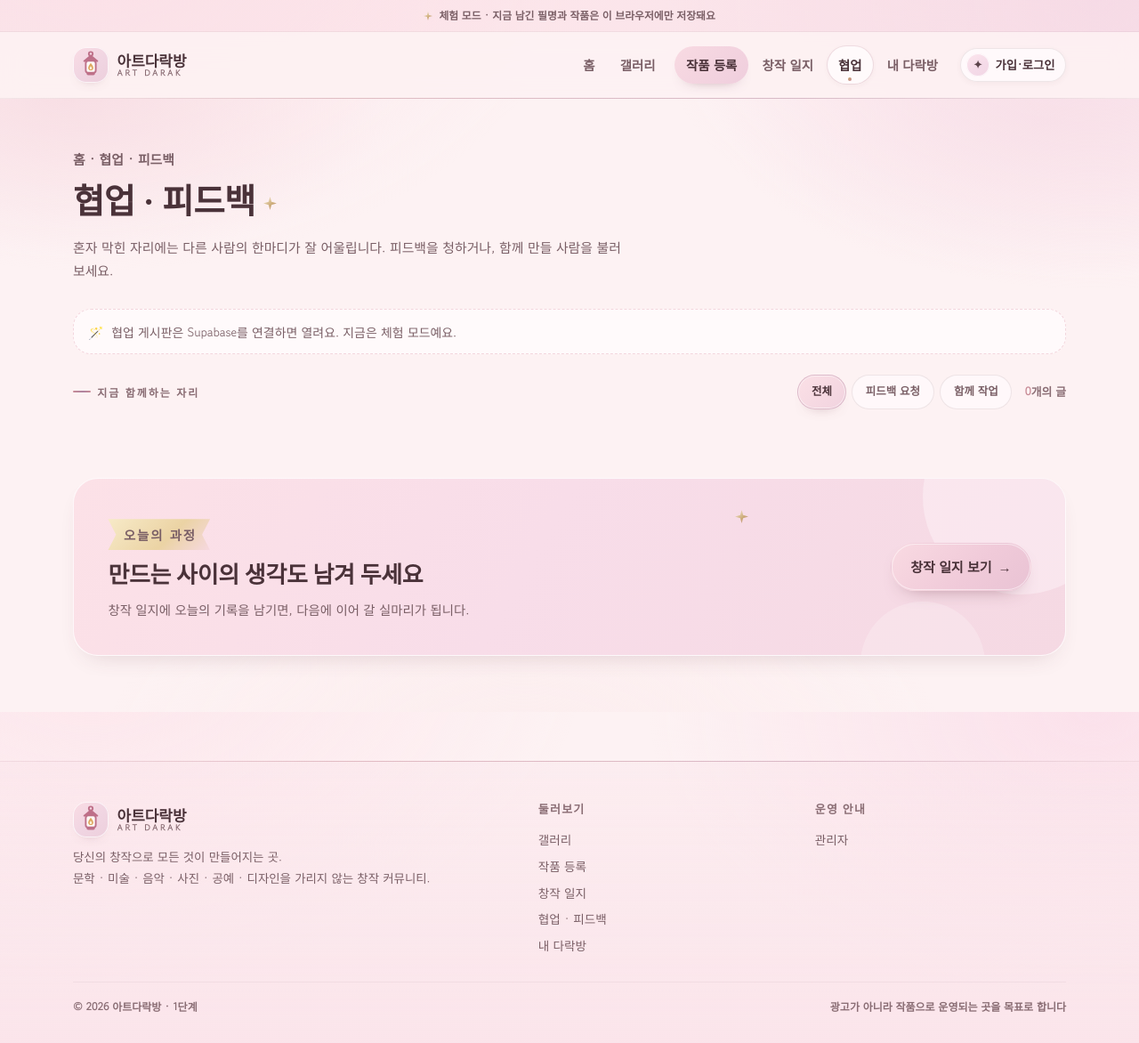
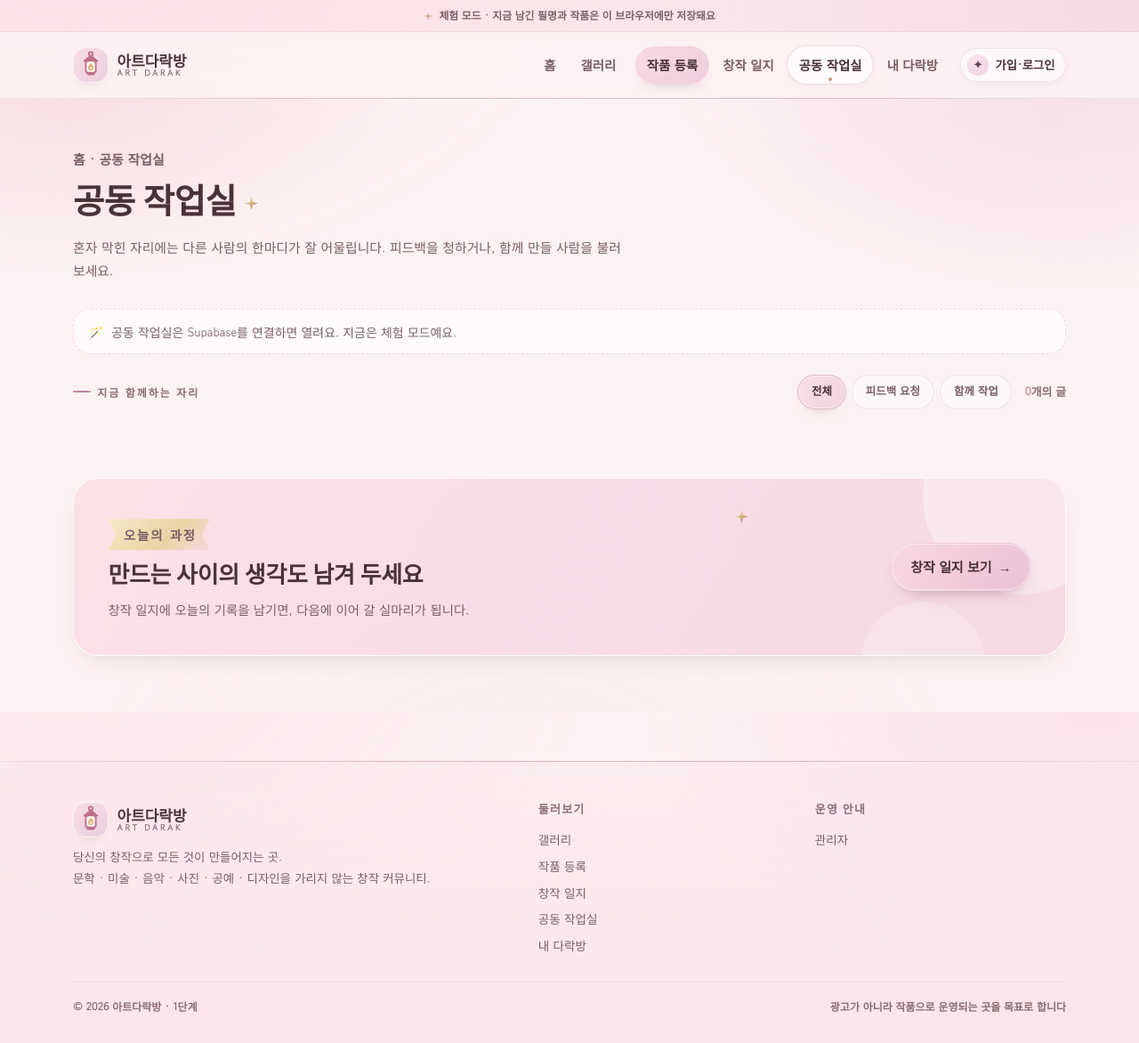
Before and after one commit to daseul-life/art-darak, a plain HTML site: page cowork.html in a window 1280 px wide. Shown: the whole page at 89% size. Drawn offline with Linux system fonts and the light colour scheme; a script that the page names is missing; a web font is replaced by a local one.

Commit message:
메뉴·페이지 이름 '협업'을 '공동 작업실'로 변경

```diff
--- a/assets/stages.js
+++ b/assets/stages.js
@@ -1,5 +1,5 @@
 /* ============================================================
-   아트다락방 — 창작 일지(journal.html) · 협업·피드백(cowork.html)
+   아트다락방 — 창작 일지(journal.html) · 공동 작업실(cowork.html)
    ------------------------------------------------------------
    · 필명 가입·작품 등록 뒤에 이어지는 3~4단계 화면입니다.
    · Supabase 표(public.journals / cowork_posts / cowork_replies)가
@@ -372,7 +372,7 @@
   }
 
   /* ============================================================
-     2) 협업 · 피드백
+     2) 공동 작업실
      ============================================================ */
   var Cowork = {
     list: async function () {
@@ -497,7 +497,7 @@
     await whenReady();
 
     if (Store.mode !== 'cloud' || !db()) {
-      showNotice(setup, '협업 게시판은 Supabase를 연결하면 열려요. 지금은 체험 모드예요.');
+      showNotice(setup, '공동 작업실은 Supabase를 연결하면 열려요. 지금은 체험 모드예요.');
       hide(gate); hide(form); hide(empty);
       return;
     }
--- a/cowork.html
+++ b/cowork.html
@@ -3,7 +3,7 @@
 <head>
 <meta charset="utf-8">
 <meta name="viewport" content="width=device-width, initial-scale=1">
-<title>협업 · 피드백 · 아트다락방</title>
+<title>공동 작업실 · 아트다락방</title>
 <meta name="description" content="미완성 작품에 피드백을 청하고, 함께 작업할 창작자를 모집하는 자리. 분야와 모집 상태를 적어 글을 올리고 댓글로 참여 의사를 남겨 보세요.">
 <meta name="theme-color" content="#FDF2F3">
 <link rel="preconnect" href="https://fonts.googleapis.com">
@@ -44,7 +44,7 @@
       <a href="gallery.html">갤러리</a>
       <a href="register.html" class="nav__cta">작품 등록</a>
       <a href="journal.html">창작 일지</a>
-      <a href="cowork.html" class="is-active" aria-current="page">협업</a>
+      <a href="cowork.html" class="is-active" aria-current="page">공동 작업실</a>
       <a href="darakbang.html">내 다락방</a>
     </nav>
     <div class="header__actions">
@@ -64,8 +64,8 @@
 
   <section class="page-head">
     <div class="container">
-      <p class="breadcrumb"><a href="index.html">홈</a> · 협업 · 피드백</p>
-      <h1>협업 · 피드백 <span class="spark" aria-hidden="true"></span></h1>
+      <p class="breadcrumb"><a href="index.html">홈</a> · 공동 작업실</p>
+      <h1>공동 작업실 <span class="spark" aria-hidden="true"></span></h1>
       <p>혼자 막힌 자리에는 다른 사람의 한마디가 잘 어울립니다. 피드백을 청하거나, 함께 만들 사람을 불러 보세요.</p>
     </div>
   </section>
@@ -75,7 +75,7 @@
 
       <p class="feed-notice" data-csetup hidden>
         <span aria-hidden="true">🪄</span>
-        <span data-csetup-text>협업 게시판을 준비하고 있어요. 조금 뒤에 다시 열어 주세요.</span>
+        <span data-csetup-text>공동 작업실을 준비하고 있어요. 조금 뒤에 다시 열어 주세요.</span>
       </p>
 
       <div class="feed-gate" data-cgate hidden>
@@ -195,7 +195,7 @@
           <li><a href="gallery.html">갤러리</a></li>
           <li><a href="register.html">작품 등록</a></li>
           <li><a href="journal.html">창작 일지</a></li>
-          <li><a href="cowork.html">협업 · 피드백</a></li>
+          <li><a href="cowork.html">공동 작업실</a></li>
           <li><a href="darakbang.html">내 다락방</a></li>
         </ul>
       </div>
```
Also changed, not shown: darakbang.html (+2 -2 lines), gallery.html (+2 -2 lines), index.html (+3 -3 lines), journal.html (+3 -3 lines), register.html (+2 -2 lines), work.html (+2 -2 lines).
